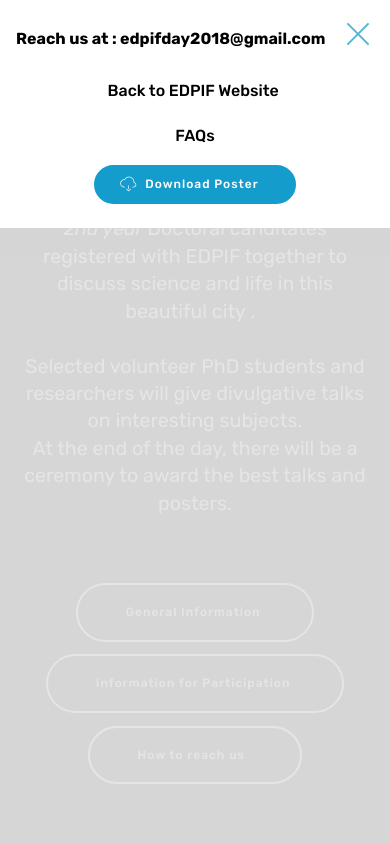
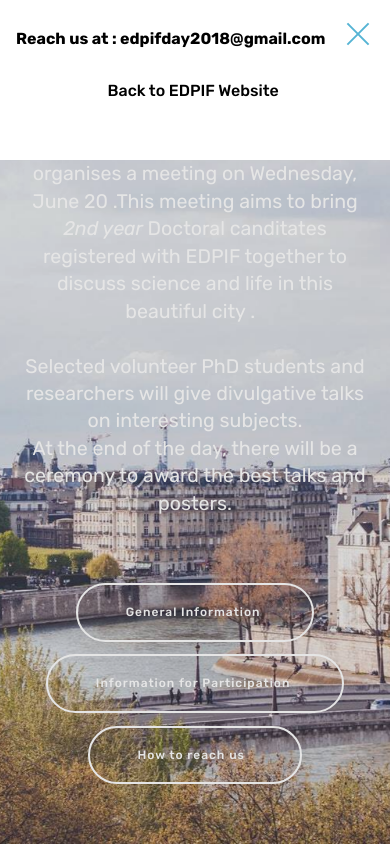
Before and after one commit to tsarkar0024/betaform, a plain HTML site: page index.html in a window 390 px wide. Both pictures are taken after a click on the button "Toggle navigation". Shown: the top 844 px of the page. Drawn offline with Linux system fonts and the light colour scheme; files whose address does not match are found by name.

Commit message:
create github pages

```diff
--- a/assets/mobirise/css/mbr-additional.css
+++ b/assets/mobirise/css/mbr-additional.css
@@ -1825,6 +1825,10 @@ body {
 .cid-qL4KmMdryU .collapsed .navbar-collapse.show .navbar-nav .nav-item {
   clear: both;
 }
+.cid-qL4KmMdryU .collapsed .navbar-collapse.collapsing .navbar-nav .nav-item:last-child,
+.cid-qL4KmMdryU .collapsed .navbar-collapse.show .navbar-nav .nav-item:last-child {
+  margin-bottom: 1rem;
+}
 .cid-qL4KmMdryU .collapsed .navbar-collapse.collapsing .navbar-buttons,
 .cid-qL4KmMdryU .collapsed .navbar-collapse.show .navbar-buttons {
   text-align: center;
@@ -1919,6 +1923,10 @@ body {
   .cid-qL4KmMdryU .navbar-collapse.show .navbar-nav .nav-item {
     clear: both;
   }
+  .cid-qL4KmMdryU .navbar-collapse.collapsing .navbar-nav .nav-item:last-child,
+  .cid-qL4KmMdryU .navbar-collapse.show .navbar-nav .nav-item:last-child {
+    margin-bottom: 1rem;
+  }
   .cid-qL4KmMdryU .navbar-collapse.collapsing .navbar-buttons,
   .cid-qL4KmMdryU .navbar-collapse.show .navbar-buttons {
     text-align: center;
@@ -2206,6 +2214,10 @@ body {
 .cid-qL4KmMdryU .collapsed .navbar-collapse.show .navbar-nav .nav-item {
   clear: both;
 }
+.cid-qL4KmMdryU .collapsed .navbar-collapse.collapsing .navbar-nav .nav-item:last-child,
+.cid-qL4KmMdryU .collapsed .navbar-collapse.show .navbar-nav .nav-item:last-child {
+  margin-bottom: 1rem;
+}
 .cid-qL4KmMdryU .collapsed .navbar-collapse.collapsing .navbar-buttons,
 .cid-qL4KmMdryU .collapsed .navbar-collapse.show .navbar-buttons {
   text-align: center;
@@ -2300,6 +2312,10 @@ body {
   .cid-qL4KmMdryU .navbar-collapse.show .navbar-nav .nav-item {
     clear: both;
   }
+  .cid-qL4KmMdryU .navbar-collapse.collapsing .navbar-nav .nav-item:last-child,
+  .cid-qL4KmMdryU .navbar-collapse.show .navbar-nav .nav-item:last-child {
+    margin-bottom: 1rem;
+  }
   .cid-qL4KmMdryU .navbar-collapse.collapsing .navbar-buttons,
   .cid-qL4KmMdryU .navbar-collapse.show .navbar-buttons {
     text-align: center;
--- a/index.html
+++ b/index.html
@@ -26,7 +26,7 @@
 
 
 
-    <nav class="navbar navbar-expand beta-menu navbar-dropdown align-items-center navbar-fixed-top navbar-toggleable-sm bg-color transparent">
+    <nav class="navbar navbar-expand beta-menu navbar-dropdown align-items-center navbar-toggleable-sm bg-color transparent">
         <button class="navbar-toggler navbar-toggler-right" type="button" data-toggle="collapse" data-target="#navbarSupportedContent" aria-controls="navbarSupportedContent" aria-expanded="false" aria-label="Toggle navigation">
             <div class="hamburger">
                 <span></span>
@@ -42,20 +42,18 @@
             </div>
         </div>
         <div class="collapse navbar-collapse" id="navbarSupportedContent">
-            <ul class="navbar-nav nav-dropdown" data-app-modern-menu="true"><li class="nav-item">
+            <ul class="navbar-nav nav-dropdown nav-right" data-app-modern-menu="true"><li class="nav-item">
                     <a class="nav-link link text-black display-4" href="https://www.edpif.org" target="_blank">Back to EDPIF Website&nbsp;</a>
                 </li>
                 <li class="nav-item">
-                    <a class="nav-link link text-black display-4" href="index.html#features13-n">
-                        FAQs</a>
+                    <a class="nav-link link text-black display-4" href="index.html#features13-n"></a>
                 </li></ul>
-            <div class="navbar-buttons mbr-section-btn"><a class="btn btn-sm btn-primary display-4" href="https://www.edpif.org/journee/2017/Programme.pdf" target="_blank"><span class="mbri-download mbr-iconfont mbr-iconfont-btn"></span>
-                    Download Poster &nbsp;&nbsp;</a></div>
+
         </div>
     </nav>
 </section>
 
-<section class="engine"><a href="https://mobirise.ws/b">best free web site creator</a></section><section class="cid-qL4e1ZKGr7 mbr-fullscreen mbr-parallax-background" id="header2-f">
+<section class="engine"><a href="https://mobirise.ws/b">best site creator</a></section><section class="cid-qL4e1ZKGr7 mbr-fullscreen mbr-parallax-background" id="header2-f">
 
 
 
@@ -209,7 +207,7 @@
             <div class="media-container-column col-lg-8" data-form-type="formoid">
                     <div data-form-alert="" hidden="">Thanks for filling out the form!</div>
 
-                    <form class="mbr-form" action="https://mobirise.com/" method="post" data-form-title="Mobirise Form"><input type="hidden" name="email" data-form-email="true" value="3OKZSPH1pqqe9EqWupwCOKjQzB5Af+eDoZEz1bvF6E/ku+cYdGxzRKobEK0ld5PP30oMUIHKZ6zDBYy3kNUQi5AGocbT7UPSjKqlh5pLHjioa6Kg9vHYLL9rrVMCK5yH" data-form-field="Email">
+                    <form class="mbr-form" action="https://mobirise.com/" method="post" data-form-title="Mobirise Form"><input type="hidden" name="email" data-form-email="true" value="itYlx1Y3hRX9QBz8oCiNEIqqsAzlp2FEzASs33n26o6m0Fr+WukZjn9niX8M1qu6k3cvjgE0lasPAYqdw3TOK7WlFpZmPQKLsPdSo83GLQlbyLklZqP1zal5f3HsTXeS" data-form-field="Email">
                         <div class="row row-sm-offset">
                             <div class="col-md-4 multi-horizontal" data-for="name">
                                 <div class="form-group">
```
Also changed, not shown: page1.html (+6 -8 lines), assets/images/mbr-1-1624x1080.jpg (added), assets/images/mbr-1510x1080.jpg (added), assets/web/assets/mobirise-icons/mobirise-icons.ttf (added), 1 other file.
